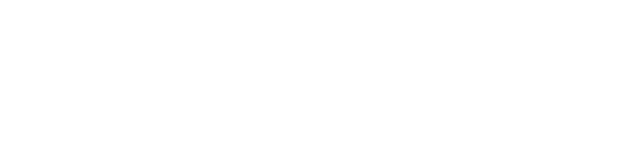
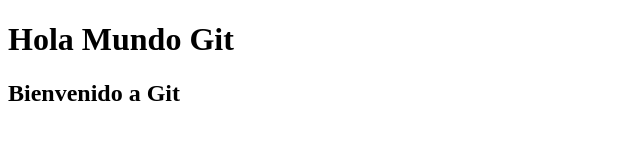
Before and after one commit to maurokdt10/CursoGitPildoras21, a plain HTML site: page index.html in a window 1280 px wide. Shown: the whole page, without its empty margins (0-640 px from the left). Drawn offline with Linux system fonts and the light colour scheme.

Commit message:
Agregado h1 y h2

```diff
--- a/index.html
+++ b/index.html
@@ -7,6 +7,7 @@
     <title>Document</title>
 </head>
 <body>
-
+    <h1>Hola Mundo Git</h1>
+    <h2>Bienvenido a Git</h2>
 </body>
 </html>
```
